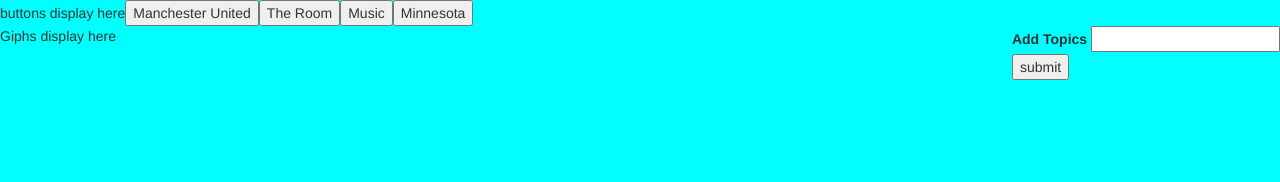
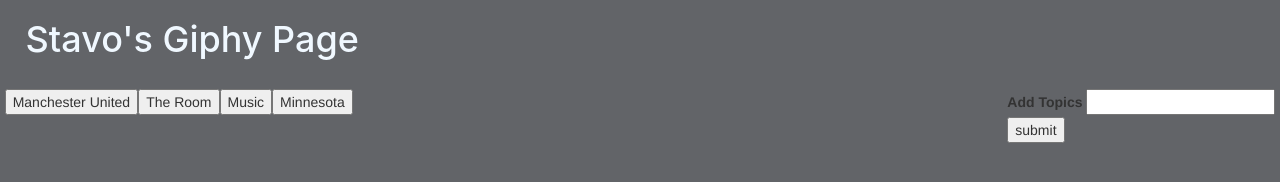
Before and after one commit to CStavnes1/Assignment6, a plain HTML site: page index.html in a window 1280 px wide. Drawn offline with nearby package versions, Linux system fonts and the light colour scheme.

Commit message:
completed homework 6

```diff
--- a/assets/giphy.js
+++ b/assets/giphy.js
@@ -9,7 +9,7 @@ $(document).ready(function () {
     for (let i = 0; i < topics.length; i++) {
 
         $("#topic-buttons").append(`<button class="button-select" data-topic="${topics[i]}">${topics[i]}`)
-    }
+    };
 
 });
 
@@ -27,9 +27,9 @@ let bunttonMaker = function () {
     for (let i = 0; i < topics.length; i++) {
 
         $("#topic-buttons").append(`<button class="button-select" data-topic="${topics[i]}">${topics[i]}`)
-    }
+    };
 
-}
+};
 
 $("#add-topic").on("click", bunttonMaker)
 
@@ -53,8 +53,10 @@ $("#topic-buttons").on("click", ".button-select", function () {
         console.log(response)
         for (let i = 0; i < response.data.length; i++) {
 
-            $("#giphs").append(`<div><img src="${response.data[i].images.original.url}"><br><span>${response.data[i].rating}</span></div>`)
 
+            $("#giphs").append(`<div class="imgsize"><img src="${response.data[i].images.original.url}"><br><span>Rating: ${response.data[i].rating}</span></div>`)
+            // $("#giphs").append(`<div><img src="${response.data[i].images.original_still.url}">`)
+            // ${response.data[i].images.original.url}
         };
     });
 
--- a/assets/style.css
+++ b/assets/style.css
@@ -1,7 +1,29 @@
 body {
-    background-color: aqua;
+    background-color: #626468;
+}
+
+h1 {
+    margin-left: 2%;
+    font-family: -apple-system, BlinkMacSystemFont, 'Segoe UI', Roboto, Oxygen, Ubuntu, Cantarell, 'Open Sans', 'Helvetica Neue', sans-serif;
+    color: aliceblue;
 }
 
 #topic-form {
     float: right;
 }
+
+.imgsize {
+    float: left;
+    font-family: -apple-system, BlinkMacSystemFont, 'Segoe UI', Roboto, Oxygen, Ubuntu, Cantarell, 'Open Sans', 'Helvetica Neue', sans-serif;
+    color: aliceblue;
+}
+
+img {
+    width: 200px;
+    height: 200px;
+    padding: 2%;
+}
+
+.buttons {
+    padding: 1.5%;
+}
--- a/index.html
+++ b/index.html
@@ -19,20 +19,25 @@
 
 <body>
 
+    <h1>Stavo's Giphy Page</h1>
 
-    <div id="topic-buttons">buttons display here</div>
+    <div class="row">
+        <div id="topic-buttons" class="col-md-9 buttons"></div>
 
-
+        <div class="col-md-3 buttons">
             <form id="topic-form">
                 <label>Add Topics</label>
                 <input type="text" id="topic"><br>
-
                 <input id="add-topic" type="submit" value="submit">
             </form>
+        </div>
+    </div>
 
 
-    <div id="giphs">Giphs display here</div>
 
+    <div class="row">
+        <div id="giphs" class="display col-md-9"></div>
+    </div>
 
 
 
```
Lines whose indentation alone changed are shown as unchanged.
